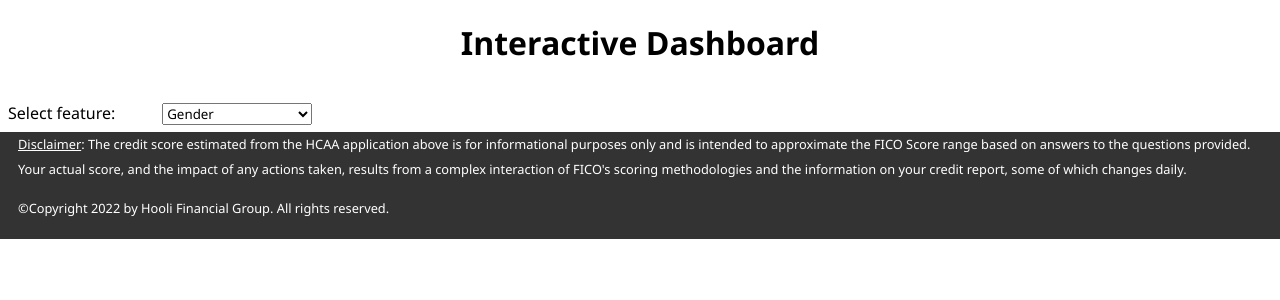
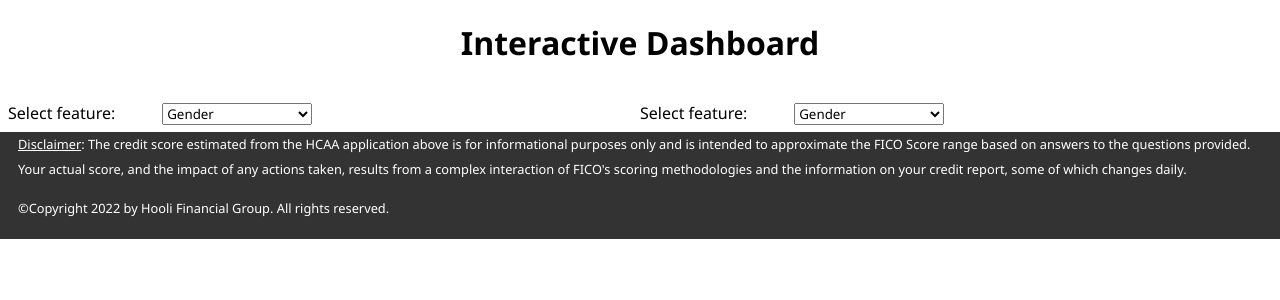
Before and after one commit to anhdo93/WGU-C964, a Flask app: page /dashboard in a window 1280 px wide. Shown: the part 90-390 px from the top of the page. Run offline with Flask 2, Linux system fonts and the light colour scheme; some libraries are stand-ins or nearby versions.

Commit message:
Temporarily fixed first two visuals

```diff
--- a/app.py
+++ b/app.py
@@ -1,7 +1,4 @@
-from glob import glob
 from flask import Flask, render_template, request
-from matplotlib.colors import BoundaryNorm
-from matplotlib.pyplot import title
 import pandas as pd
 
 import model_trained
@@ -74,16 +71,19 @@
 
 @app.route("/dashboard")
 def dashboard():
-    return render_template("dashboard.html", title="Dashboard", graphJSON1=plotPie(df), graphJSON2=plotBar(df), all_features=all_features)
+    return render_template("dashboard.html", title="Dashboard", graphJSON1=plotPie(df), graphJSON2=plotBar(df), feature1=all_features, feature2=all_features)
+
+@app.route('/cbPie', methods=['GET'])
+def cbPie():
+    return plotPie(df, request.args.get('data'))
+
+@app.route('/cbBar', methods=['GET'])
+def cbBar():
+    return plotBar(df, request.args.get('data'))
 
 @app.route('/callback', methods=['GET'])
 def callback():
-    global df
-    allJSON = {
-        "JSON1": plotPie(df, request.args.get('data')),
-        "JSON2": plotBar(df, request.args.get('data'))
-    }
-    return allJSON
+    return plotPie(df, request.args.get('data'))
 
 def plotPie(df, feature="Gender"):
     fig = px.pie(df, names=feature)
--- a/templates/dashboard.html
+++ b/templates/dashboard.html
@@ -2,30 +2,48 @@
 {% block main %}
     <h1>Interactive Dashboard</h1>
     <script>
-        function callback(selection) {
+        function cbPie(selection) {
             $.getJSON({
-                url: "/callback",
+                url: "/cbPie",
                 data: {'data': selection},
                 success: function (result) {
-                    console.log(result.JSON1)
-                    console.log(result.JSON2)
-                    Plotly.newPlot('pieChart', result.JSON1, {})
-                    Plotly.newPlot('barChart', result.JSON2, {})
+                    Plotly.newPlot('pieChart', result, {})
                 }
             })
         }
+        function cbBar(selection) {
+            $.getJSON({
+                url: "/cbBar",
+                data: {'data': selection},
+                success: function (result) {
+                    Plotly.newPlot('barChart', result, {})
+                }
+            })
+        }
+
     </script>
 
-    <label for="all_features">Select feature:</label>
-    <select name="all_features" method="GET" action="/dashboard" onchange="callback(this.value)">
-        {% for feature in all_features[1:] %}
-        <option value="{{feature}}">{{feature}}</option>
-        {% endfor %}
-    </select>
 
     <section class="all_charts">
-        <div class="chart" id="pieChart"></div>
-        <div class="chart" id="barChart"></div>
+        <div class="chart">
+            <label for="feature1">Select feature:</label>
+            <select name="feature1" method="GET" action="/dashboard" onchange="cbPie(this.value)">
+                {% for feature in feature1[1:] %}
+                <option value="{{feature}}">{{feature}}</option>
+                {% endfor %}
+            </select>
+            <div id="pieChart"></div>
+        </div>
+        <div class="chart">
+            <label for="feature2">Select feature:</label>
+            <select name="feature2" method="GET" action="/dashboard" onchange="cbBar(this.value)">
+                {% for feature in feature2[1:] %}
+                <option value="{{feature}}">{{feature}}</option>
+                {% endfor %}
+            </select>
+            <div id="barChart"></div>
+        </div>
+
     </section>
 
     <script src="https://cdn.plot.ly/plotly-latest.min.js"></script>
```
